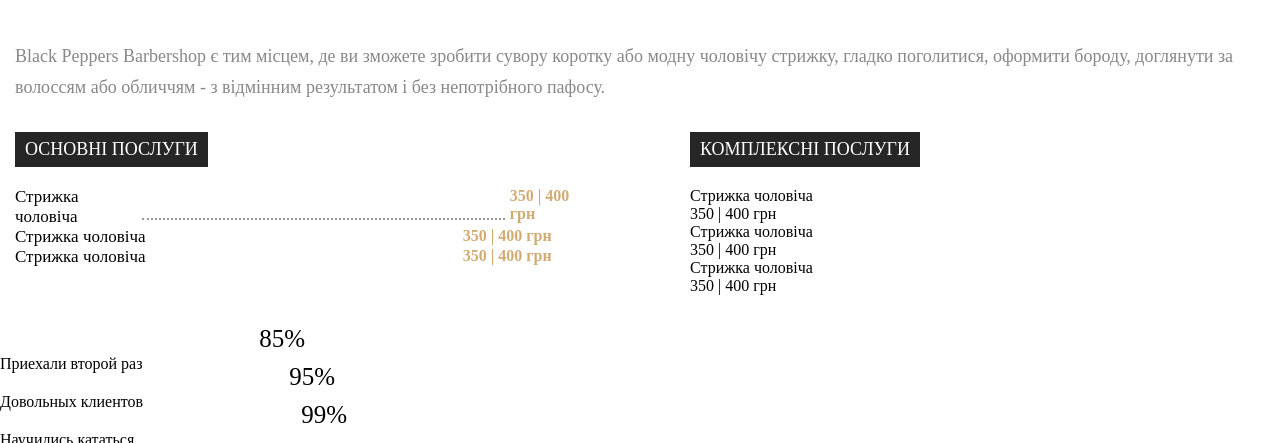
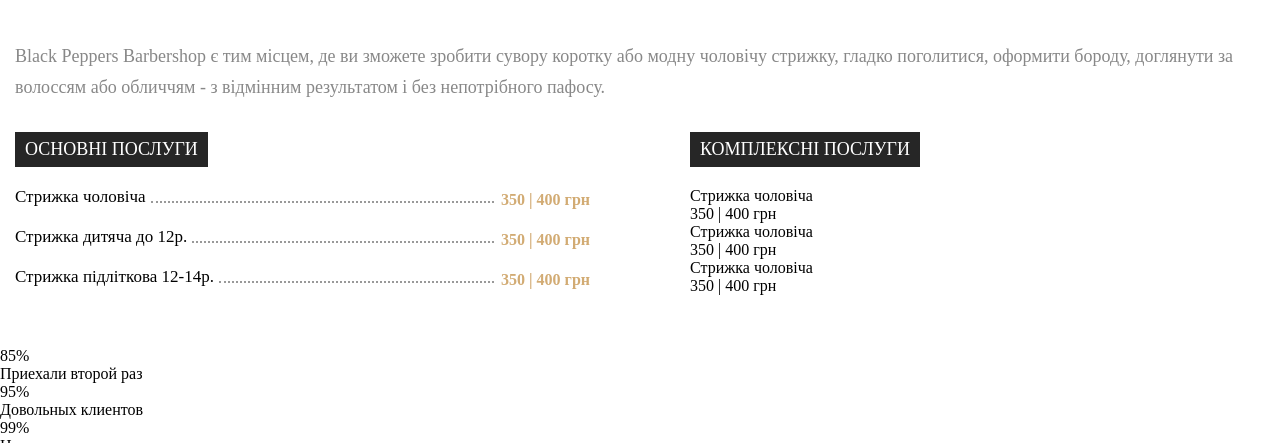
Before and after one commit to dima4567254/Blackpeppers, a plain HTML site: page index.html in a window 1280 px wide. Shown: the part 6715-7158 px from the top of the page. Drawn offline with Linux system fonts and the light colour scheme.

Commit message:
08.04.2023.3

```diff
--- a/index.html
+++ b/index.html
@@ -276,13 +276,16 @@
                             </h3>
                             <div class="price__items">
                                 <div class="price__item">
-                                    <p>Стрижка чоловіча</p><div></div> <span>350 | 400 грн</span>
+                                    <p>Стрижка чоловіча</p>
+                                    <div></div> <span>350 | 400 грн</span>
                                 </div>
                                 <div class="price__item">
-                                    <p>Стрижка чоловіча </p><span>350 | 400 грн</span>
+                                    <p>Стрижка дитяча до 12р.</p>
+                                    <div></div> <span>350 | 400 грн</span>
                                 </div>
                                 <div class="price__item">
-                                    <p>Стрижка чоловіча </p><span>350 | 400 грн</span>
+                                    <p>Стрижка підліткова 12-14р.</p>
+                                    <div></div> <span>350 | 400 грн</span>
                                 </div>
                             </div>
                         </div>
--- a/scss/style.scss
+++ b/scss/style.scss
@@ -262,9 +262,8 @@
 
     &__left {
         width: 46%;
+        max-width: 635px;
     }
-
-
 
     &__right {
         width: 46%;
@@ -282,69 +281,63 @@
     }
 
     &__items {
-        width: 100%;
+        // width: 100%;
         color: #000;
+
     }
 
     &__item {
-        width: 100%;
-
+        // width: 100%;
         display: flex;
-        justify-content: space-between;
+        // justify-content: space-between;
         // padding: 0;
-        // position: relative;
-
+        position: relative;
+        // margin: 20px 0;
+        margin-bottom: 20px;
     }
 
     &__item div {
         width: 100%;
         border-bottom: dotted 2px #999;
         clear: both;
-        margin-bottom: 7px;
+        // margin-bottom: 7px;
+        // position: absolute;
+        // top: 12px;
+        // // right: 0;
+        // left: 130px;
+        margin-bottom: 4px;
     }
 
     &__item p {
-        background: #fff;
-        padding: 0 10px 0 0;
+        background-color: $white;
+        // padding: 0 10px 0 0;
         font-size: 17px;
         font-weight: 500;
-        width: 34%;
-        // position: absolute;
-        margin: 0;
-        // bottom: -0.3em;
-        // left: 0;
+        white-space: nowrap;
+        padding-right: 5px;
+        // margin: 0;
     }
 
     &__item span {
         padding: 0 0 0 5px;
-        width: 23%;
+        // width: 23%;
         // position: absolute;
         // bottom: -0.48em;
         // right: 0;
-        background: #ffffff;
+        background-color: $white;
         color: #d2ab73;
         font-weight: 600;
+        position: absolute;
+        // top: 12px;
+        // // right: 0;
+        // left: 130px;
+        // top: 6px;
+        top: 4px;
+        // left: 419px;
+        right: 0;
     }
 }
 
-
-.waves__line {
-    background-image: url('../images/line.svg');
-    background-repeat: no-repeat;
-    background-position: center;
-    background-size: 100%;
-    position: relative;
-    height: 15px;
-    margin-bottom: 5px;
-}
-
-.waves__line span {
-    position: absolute;
-    right: -50px;
-    top: -10px;
-    font-weight: 400;
-    font-size: 25px;
-}
 
 
 
```
Also changed, not shown: css/style.min.css. Lines whose indentation alone changed are shown as unchanged.
